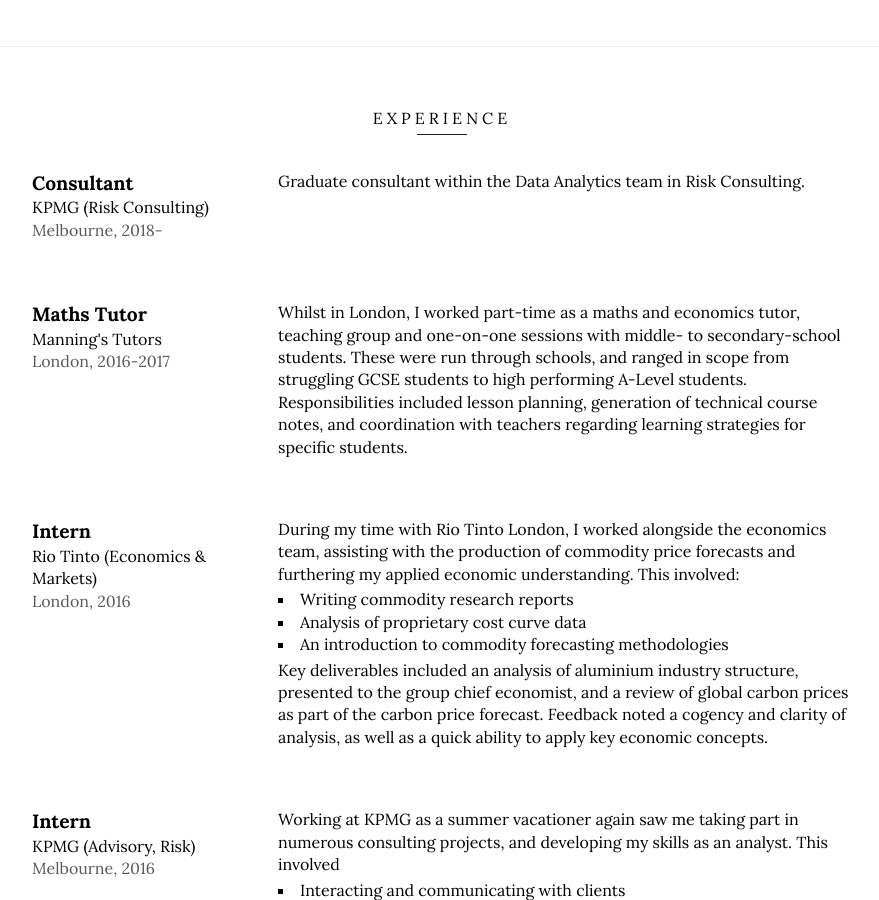
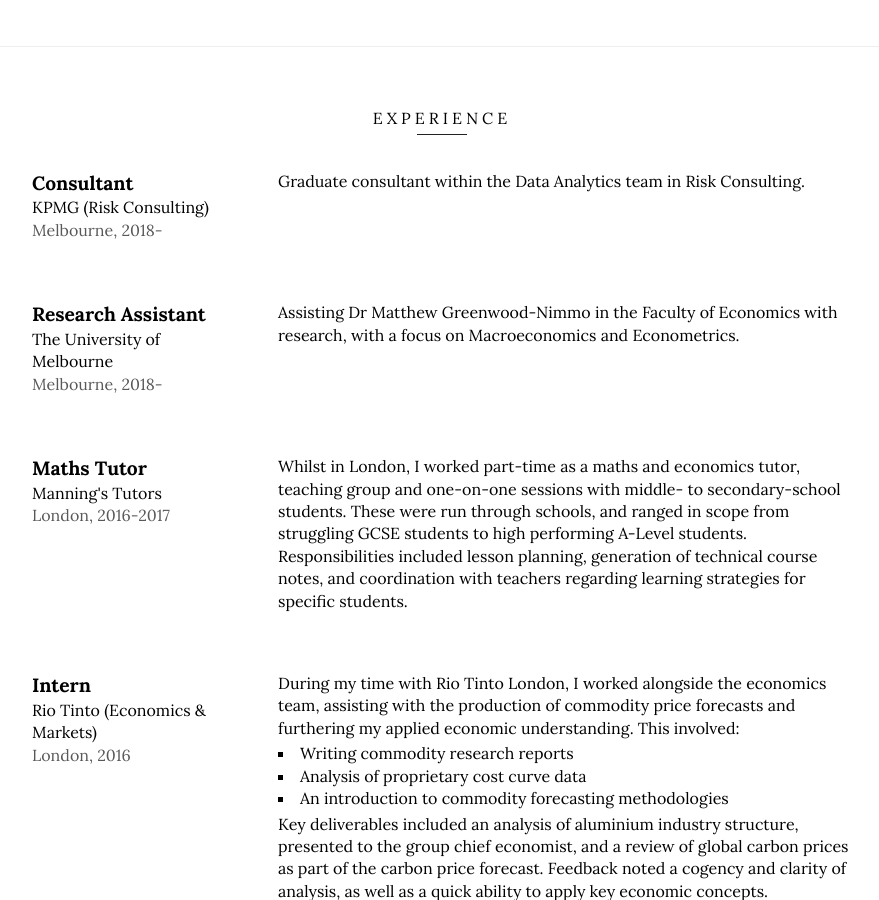
Before and after one commit to rcushen/resume, a Jekyll site: the page built from 17618f01a3a21b911c925bcb525a1d21abd30673/index.html, in a window 1280 px wide and 900 px high, scrolled down 520 px. Shown: the whole window, without its empty margins (198-1077 px from the left). Built offline with Jekyll 4.4.1, drawn with Linux system fonts in a browser that asks for light colours.

Commit message:
Added RA role; changed header timing

```diff
--- a/_data/jobs.yml
+++ b/_data/jobs.yml
@@ -2,6 +2,11 @@
     company: KPMG (Risk Consulting)
     period: Melbourne, 2018-
     description: Graduate consultant within the Data Analytics team in Risk Consulting.
+
+-   title: Research Assistant
+    company: The University of Melbourne
+    period: Melbourne, 2018-
+    description: Assisting Dr Matthew Greenwood-Nimmo in the Faculty of Economics with research, with a focus on Macroeconomics and Econometrics.
 
 -   title: Maths Tutor
     company: Manning's Tutors
--- a/index.html
+++ b/index.html
@@ -79,7 +79,7 @@
 
 	h1{
 		font-size: 40px;
-		transition-duration: 1s;
+		transition-duration: 3s;
 		transition-timing-function: ease-in-out;
 		font-weight: 200;
 	}
```
